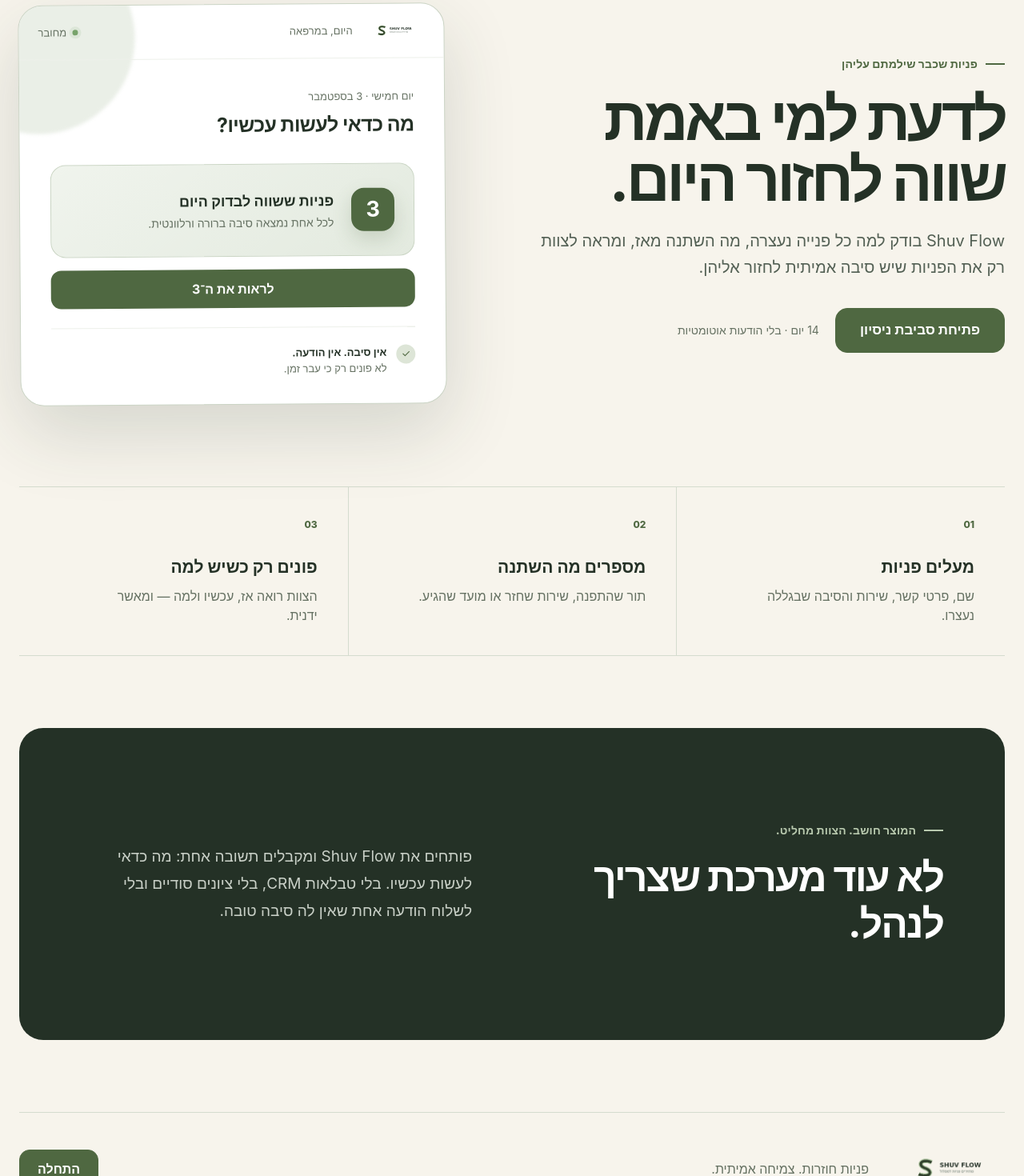
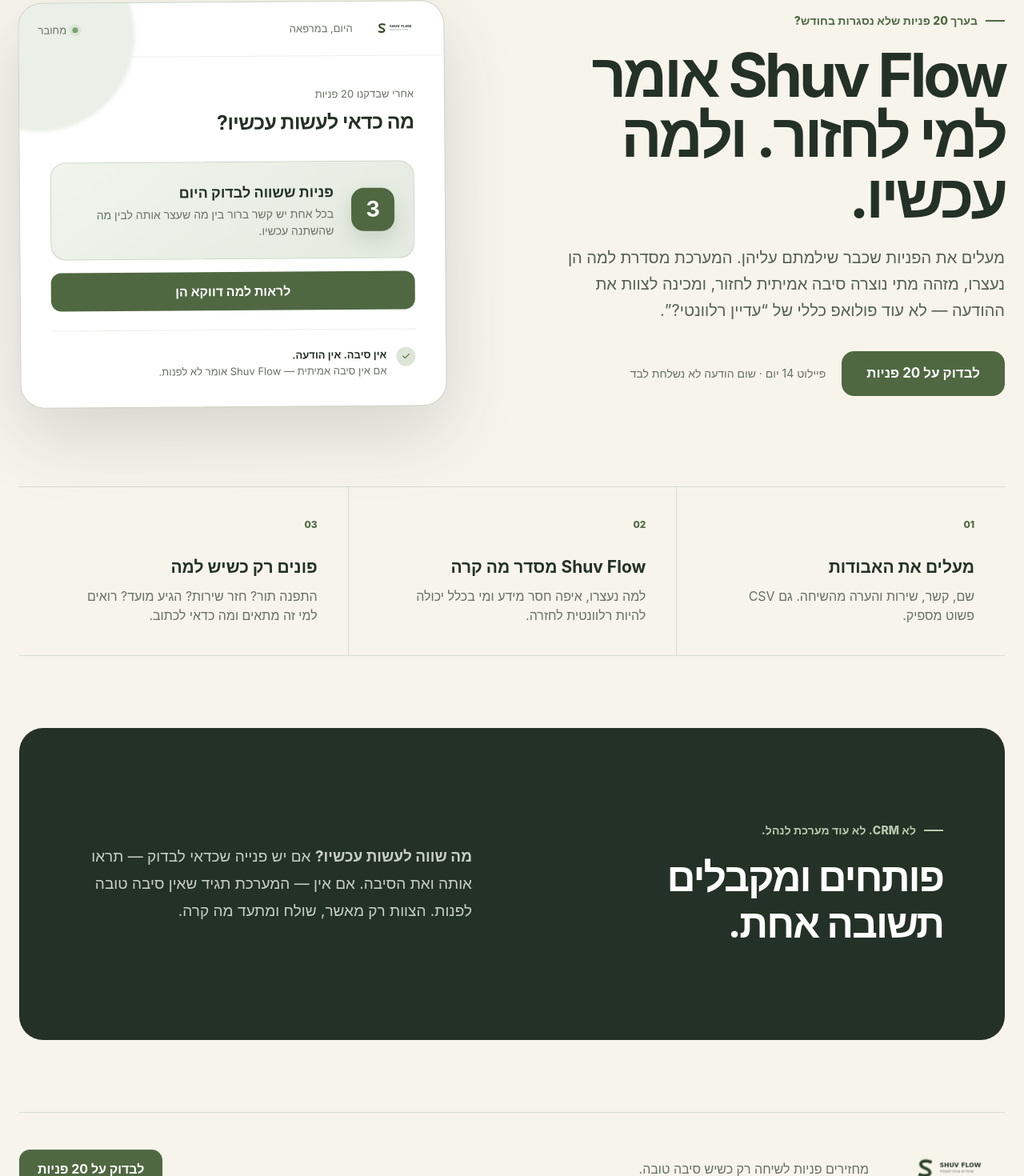
Before and after one commit to RoyAm999/website-create, a Next.js app: page / in a window 1280 px wide. Shown: the part 186-1656 px from the top of the page at 80% size. Built offline with nearby package versions, Linux system fonts and the light colour scheme.

Commit message:
Clarify Shuv Flow value in first five seconds

```diff
--- a/app/page.tsx
+++ b/app/page.tsx
@@ -15,55 +15,55 @@
 
       <section className="hero">
         <div className="hero__copy">
-          <p className="eyebrow"><span /> פניות שכבר שילמתם עליהן</p>
-          <h1>לדעת למי באמת<br />שווה לחזור היום.</h1>
-          <p className="hero__lead">Shuv Flow בודק למה כל פנייה נעצרה, מה השתנה מאז, ומראה לצוות רק את הפניות שיש סיבה אמיתית לחזור אליהן.</p>
+          <p className="eyebrow"><span /> בערך 20 פניות שלא נסגרות בחודש?</p>
+          <h1>Shuv Flow אומר<br />למי לחזור. ולמה עכשיו.</h1>
+          <p className="hero__lead">מעלים את הפניות שכבר שילמתם עליהן. המערכת מסדרת למה הן נעצרו, מזהה מתי נוצרה סיבה אמיתית לחזור, ומכינה לצוות את ההודעה — לא עוד פולואפ כללי של “עדיין רלוונטי?”.</p>
           <div className="hero__actions" aria-label="פתיחת סביבת ניסיון">
-            <Link href="/signup/" className="button button--hero">פתיחת סביבת ניסיון</Link>
-            <span>14 יום · בלי הודעות אוטומטיות</span>
+            <Link href="/signup/" className="button button--hero">לבדוק על 20 פניות</Link>
+            <span>פיילוט 14 יום · שום הודעה לא נשלחת לבד</span>
           </div>
         </div>
 
         <div className="product-glimpse" aria-label="תצוגה מקדימה של מסך היום">
           <div className="product-glimpse__bar">
-            <Image className="glimpse-logo" src="/shuv-flow-logo.png" alt="Shuv Flow" width={1200} height={400} />
+            <Image className="glimpse-logo" src="/shuv-flow-logo.png" alt="Shuv Flow" width={1200} height={400} priority />
             <span>היום, במרפאה</span>
             <span className="live-dot">מחובר</span>
           </div>
           <div className="product-glimpse__body">
-            <p className="glimpse-date">יום חמישי · 3 בספטמבר</p>
+            <p className="glimpse-date">אחרי שבדקנו 20 פניות</p>
             <h2>מה כדאי לעשות עכשיו?</h2>
             <div className="glimpse-focus">
               <span className="focus-number">3</span>
               <div>
                 <strong>פניות ששווה לבדוק היום</strong>
-                <p>לכל אחת נמצאה סיבה ברורה ורלוונטית.</p>
+                <p>בכל אחת יש קשר ברור בין מה שעצר אותה לבין מה שהשתנה עכשיו.</p>
               </div>
             </div>
-            <Link href="/signup/" className="glimpse-button">לראות את ה־3</Link>
-            <div className="glimpse-rule"><span>✓</span><p><strong>אין סיבה. אין הודעה.</strong><br />לא פונים רק כי עבר זמן.</p></div>
+            <Link href="/signup/" className="glimpse-button">לראות למה דווקא הן</Link>
+            <div className="glimpse-rule"><span>✓</span><p><strong>אין סיבה. אין הודעה.</strong><br />אם אין סיבה אמיתית — Shuv Flow אומר לא לפנות.</p></div>
           </div>
         </div>
       </section>
 
       <section className="principles" aria-label="איך זה עובד">
-        <article><span>01</span><h2>מעלים פניות</h2><p>שם, פרטי קשר, שירות והסיבה שבגללה נעצרו.</p></article>
-        <article><span>02</span><h2>מספרים מה השתנה</h2><p>תור שהתפנה, שירות שחזר או מועד שהגיע.</p></article>
-        <article><span>03</span><h2>פונים רק כשיש למה</h2><p>הצוות רואה אז, עכשיו ולמה — ומאשר ידנית.</p></article>
+        <article><span>01</span><h2>מעלים את האבודות</h2><p>שם, קשר, שירות והערה מהשיחה. גם CSV פשוט מספיק.</p></article>
+        <article><span>02</span><h2>Shuv Flow מסדר מה קרה</h2><p>למה נעצרו, איפה חסר מידע ומי בכלל יכולה להיות רלוונטית לחזרה.</p></article>
+        <article><span>03</span><h2>פונים רק כשיש למה</h2><p>התפנה תור? חזר שירות? הגיע מועד? רואים למי זה מתאים ומה כדאי לכתוב.</p></article>
       </section>
 
       <section className="quiet-proof">
         <div>
-          <p className="eyebrow"><span /> המוצר חושב. הצוות מחליט.</p>
-          <h2>לא עוד מערכת שצריך לנהל.</h2>
+          <p className="eyebrow"><span /> לא CRM. לא עוד מערכת לנהל.</p>
+          <h2>פותחים ומקבלים תשובה אחת.</h2>
         </div>
-        <p>פותחים את Shuv Flow ומקבלים תשובה אחת: מה כדאי לעשות עכשיו. בלי טבלאות CRM, בלי ציונים סודיים ובלי לשלוח הודעה אחת שאין לה סיבה טובה.</p>
+        <p><strong>מה שווה לעשות עכשיו?</strong> אם יש פנייה שכדאי לבדוק — תראו אותה ואת הסיבה. אם אין — המערכת תגיד שאין סיבה טובה לפנות. הצוות רק מאשר, שולח ומתעד מה קרה.</p>
       </section>
 
       <footer className="landing-footer">
         <Logo compact />
-        <p>פניות חוזרות. צמיחה אמיתית.</p>
-        <Link href="/signup/" className="button">התחלה</Link>
+        <p>מחזירים פניות לשיחה רק כשיש סיבה טובה.</p>
+        <Link href="/signup/" className="button">לבדוק על 20 פניות</Link>
       </footer>
     </main>
   );
```
